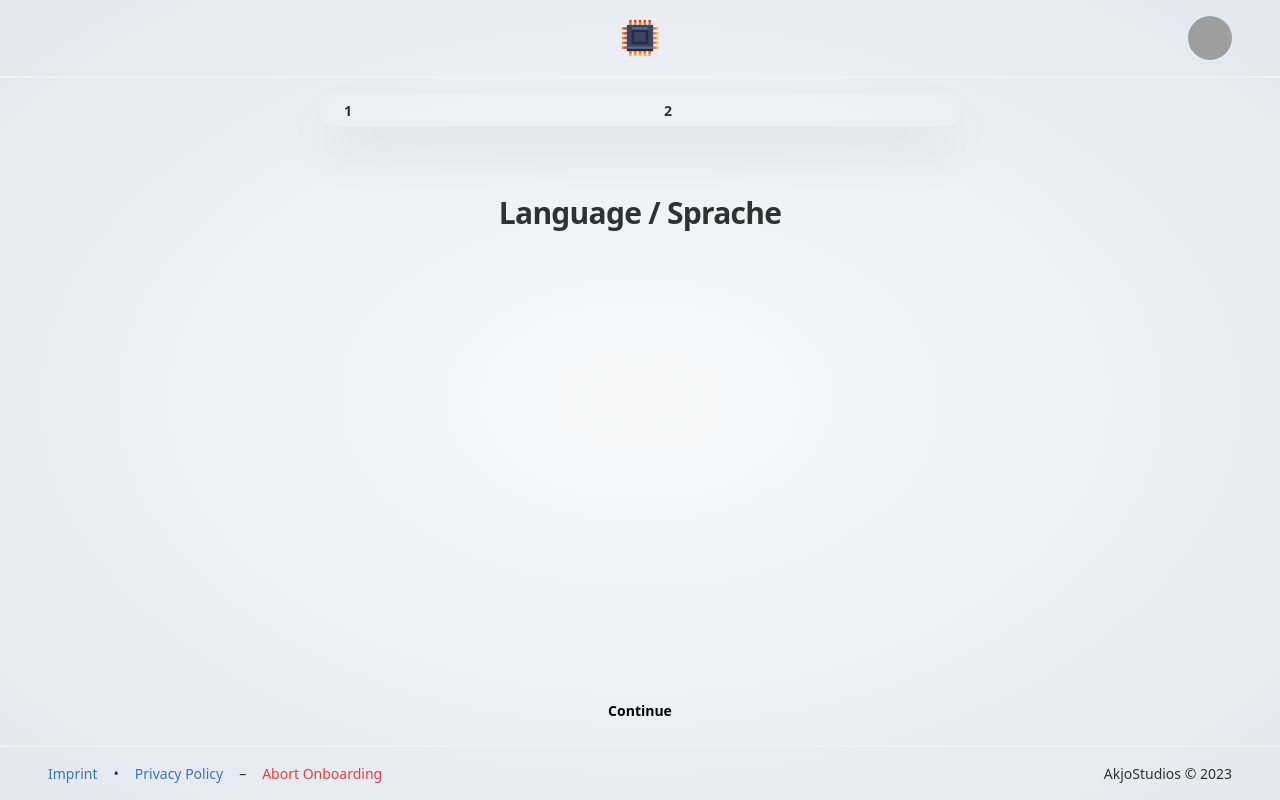
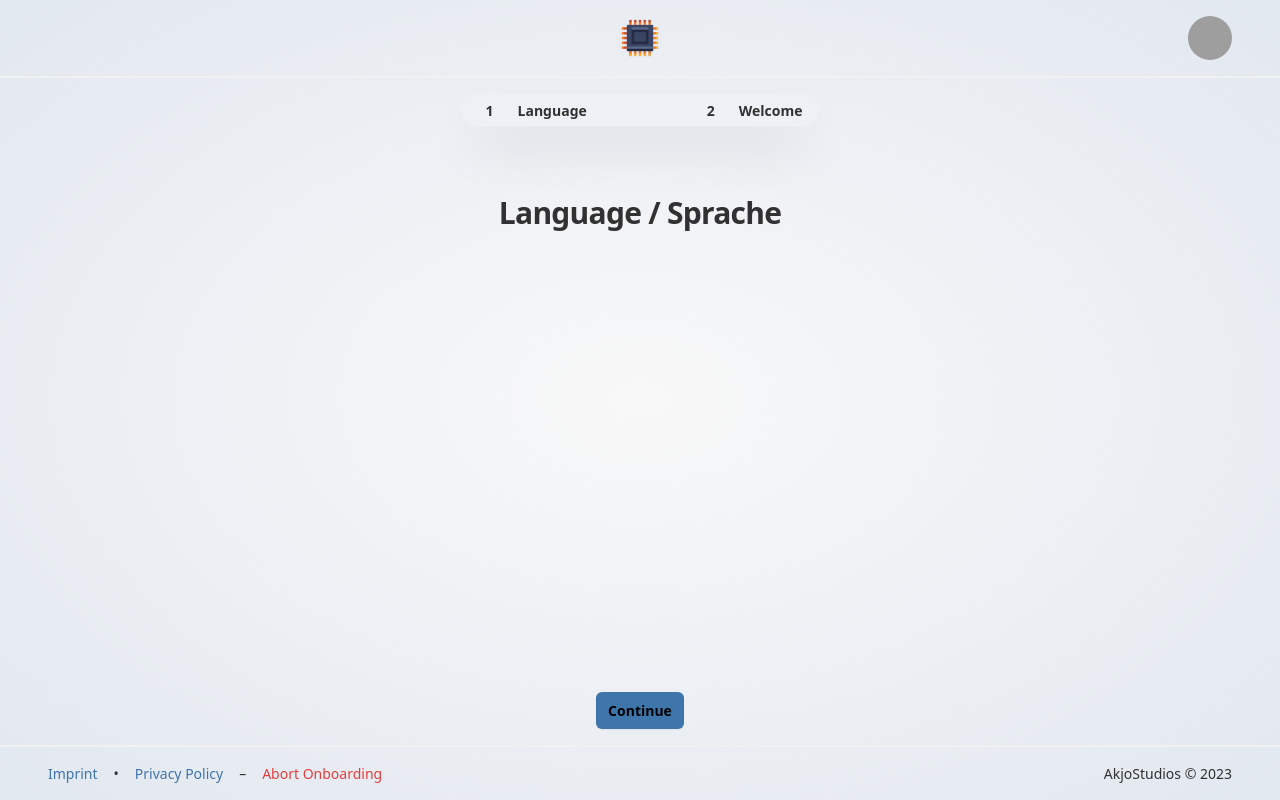
Before and after one commit to Akjo03/ACSP-Old, a Nuxt app in the folder ACSP-App/: page /onboarding in a window 1280 px wide. Built offline with nearby package versions, Linux system fonts and the light colour scheme; no server answers; grey boxes are pictures that could not be loaded; a web font is replaced by a local one; what tailwindcss-elevation, vue3-lottie would draw is missing.

Commit message:
Fixed some minor styling issues

```diff
--- a/ACSP-App/assets/css/tailwind.css
+++ b/ACSP-App/assets/css/tailwind.css
@@ -55,5 +55,5 @@
     --buttonSuccess: #38a169;
     --buttonSuccessHover: #2f855a;
 
-    --buttontText: #f8f8f8;
+    --buttonText: #f8f8f8;
 }
--- a/ACSP-App/components/onboarding/OnboardingWizard.vue
+++ b/ACSP-App/components/onboarding/OnboardingWizard.vue
@@ -1,10 +1,10 @@
 <template>
     <div class="flex flex-col py-4 items-center">
-        <div class="flex flex-row w-[50%] max-w-2xl h-6 md:h-8 rounded-2xl shadow-2xl bg-white/5 ring-1 ring-white/10">
+        <div class="hidden md:flex flex-row gap-20 max-w-2xl h-6 md:h-8 rounded-2xl shadow-2xl bg-white/5 ring-1 ring-white/10">
             <div v-for="page in pages" :key="page.id" class="flex flex-row flex-1 items-center justify-center px-4 my-4">
-                <div class="flex flex-col justify-center flex-1">
-                    <div class="flex flex-col flex-grow">
-                        <div v-if="!page.completed" class="hidden md:flex flex-col justify-center items-center w-4 h-4 md:w-6 md:h-6 rounded-full bg-white/5 ring-1 ring-white/10">
+                <div class="flex flex-col justify-center">
+                    <div class="flex flex-col">
+                        <div v-if="!page.completed" class="flex flex-col justify-center items-center w-4 h-4 md:w-6 md:h-6 rounded-full bg-white/5 ring-1 ring-white/10">
                             <span class="text-xs md:text-sm text-center font-semibold text-themeText">{{page.index}}</span>
                         </div>
                         <div v-else class="hidden md:flex flex-col justify-center items-center w-4 h-4 md:w-6 md:h-6 rounded-full bg-white/5 ring-1 ring-white/10">
@@ -17,6 +17,9 @@
                         </div>
                     </div>
                 </div>
+                <div class="flex flex-col pl-4">
+                    <p class="text-xs md:text-sm font-semibold text-themeText">{{page.title}}</p>
+                </div>
             </div>
         </div>
     </div>
@@ -25,7 +28,7 @@
     </div>
     <div class="flex flex-row items-center justify-center">
         <div v-for="button in currentPageButtons" class="flex flex-row justify-center items-center">
-            <button @click="button.onClick()" class="flex py-4 mx-4 my-2 {{getButtonClass(button.type)}}">
+            <button @click="button.onClick()" :class="getButtonClass(button.type)">
                 <span class="text-sm md:text-md font-semibold text-themeButtonText">{{button.text}}</span>
             </button>
         </div>
@@ -51,6 +54,7 @@ interface Button {
 interface Page {
     index: number,
     id: string,
+    title: string,
     component: any,
     buttons: Button[],
     completed?: boolean
@@ -60,6 +64,7 @@ const pages: Page[] = [
     {
         index: 1,
         id: "languageSelect",
+        title: "Language",
         component: OnboardingLanguagePage,
         buttons: [
             {
@@ -75,6 +80,7 @@ const pages: Page[] = [
     {
         index: 2,
         id: "welcome",
+        title: "Welcome",
         component: OnboardingWelcomePage,
         buttons: []
     }
@@ -103,16 +109,17 @@ const currentPageButtons = computed(() => {
     return page ? page.buttons : [];
 });
 
-const getButtonClass = (type: string) => {
+function getButtonClass(type: "submit" | "cancel" | "primary" | "secondary") {
+    let base = "rounded-md px-3 py-2 m-4 text-sm font-semibold shadow-sm focus-visible:outline focus-visible:outline-2 focus-visible:outline-offset-2"
     switch (type) {
         case "submit":
-            return "bg-themeButtonSuccess text-themeButtonText"
+            return base + " bg-themeButtonSuccess text-themeButtonText hover:bg-themeButtonSuccessHover transition-all focus-visible:outline-themeButtonSuccess"
         case "cancel":
-            return "bg-themeButtonDanger text-themeButtonText"
+            return base + " bg-themeButtonDanger text-themeButtonText hover:bg-themeButtonDangerHover transition-all focus-visible:outline-themeButtonDanger"
         case "primary":
-            return "bg-themeButtonPrimary text-themeButtonText"
+            return base + " bg-themeButtonPrimary text-themeButtonText hover:bg-themeButtonPrimaryHover transition-all focus-visible:outline-themeButtonPrimary"
         case "secondary":
-            return "bg-themeButton text-themeButtonText"
+            return base + " bg-themeButton text-themeButtonText hover:bg-themeButtonHover transition-all focus-visible:outline-themeButton"
     }
 }
 </script>
```
